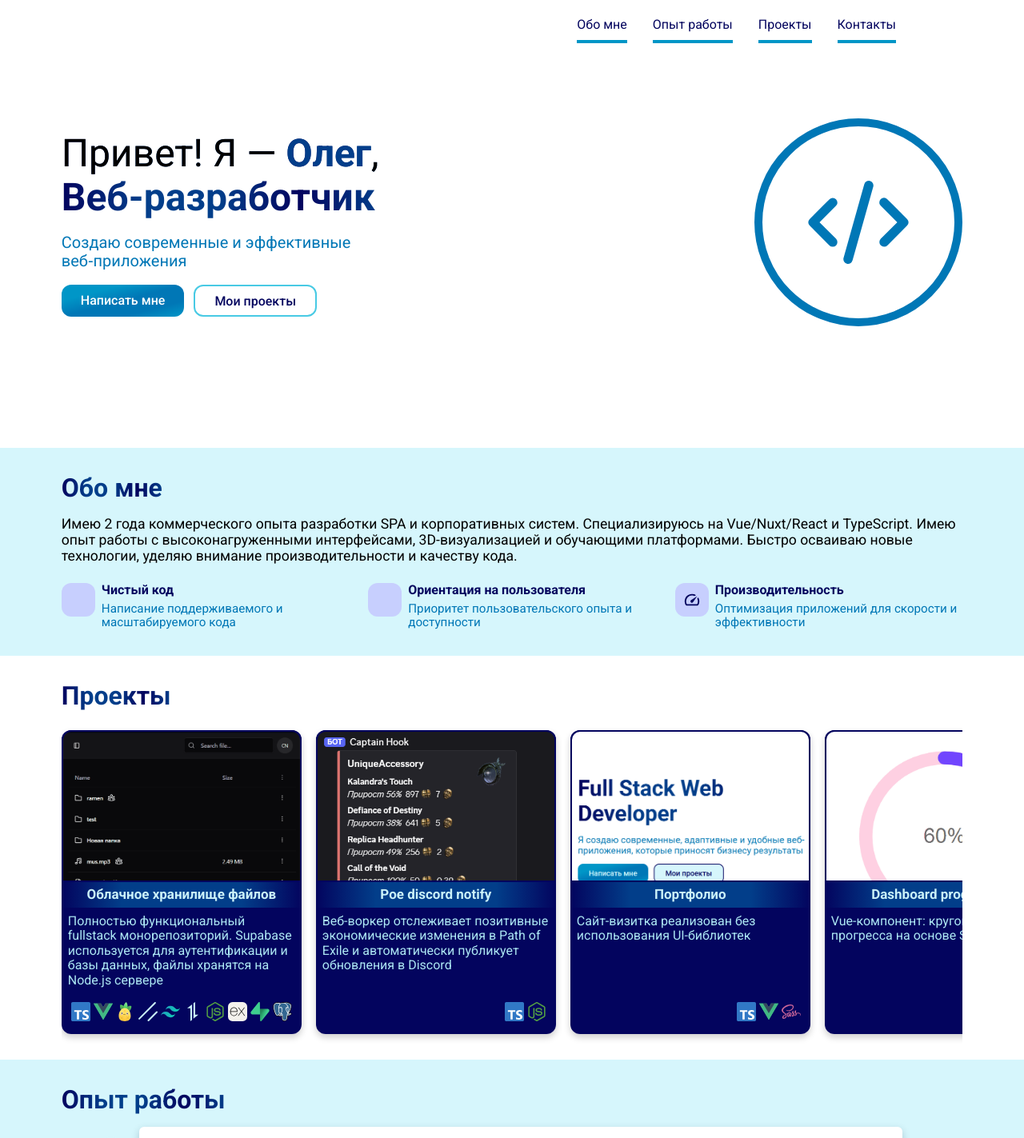
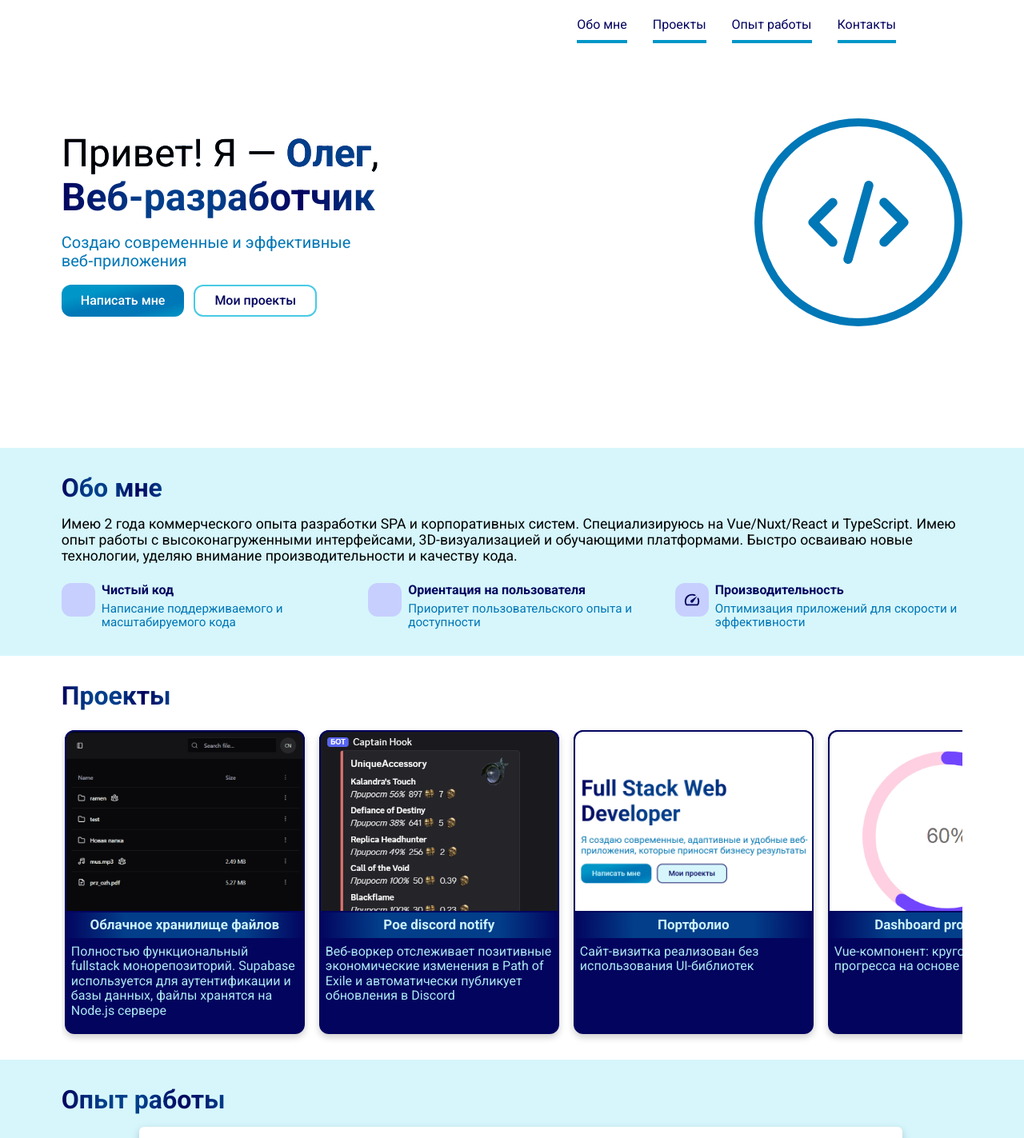
Before and after one commit to kolhov/CV_2, a Vue app: page / in a window 1280 px wide. Shown: the top 1423 px of the page at 80% size. Built offline with nearby package versions, Linux system fonts and the light colour scheme; some icons are missing.

Commit message:
update projects

```diff
--- a/src/components/about/About.vue
+++ b/src/components/about/About.vue
@@ -15,7 +15,7 @@ import { Icon } from "@iconify/vue";
           <Icon :icon="x.icon" class="accent__icon"></Icon>
           <div class="accent__text">
             <h4>{{ x.title }}</h4>
-            <p>{{ x.describtion }}</p>
+            <p>{{ x.description }}</p>
           </div>
         </div>
       </div>
--- a/src/components/button/Button.vue
+++ b/src/components/button/Button.vue
@@ -19,7 +19,8 @@ const { active = null } = defineProps<ButtonProps>();
 </template>
 <style lang="scss" scoped>
 .btn {
-  padding: 10px 24px;
+
+  padding: 0px 24px;
   border: none;
   border-radius: $main-round;
   background-image: linear-gradient(
--- a/src/components/navigation/NavigationBar.vue
+++ b/src/components/navigation/NavigationBar.vue
@@ -2,10 +2,10 @@
 import { strings } from "@/data";
 
 const navLinks = [
-  { title: strings.page.about, anchore: "#about" },
-  { title: strings.page.work, anchore: "#jobs" },
-  { title: strings.page.projects, anchore: "#projects" },
-  { title: strings.page.contacts, anchore: "#contacts" },
+  { title: strings.page.about, anchor: "#about" },
+  { title: strings.page.projects, anchor: "#projects" },
+  { title: strings.page.work, anchor: "#jobs" },
+  { title: strings.page.contacts, anchor: "#contacts" },
 ];
 </script>
 
@@ -13,8 +13,8 @@ const navLinks = [
   <nav class="navigation">
     <a
       v-for="link in navLinks"
-      :key="link.anchore"
-      :href="link.anchore"
+      :key="link.anchor"
+      :href="link.anchor"
       class="navigation__link"
     >
       {{ link.title }}
--- a/src/components/projects/Projects.vue
+++ b/src/components/projects/Projects.vue
@@ -3,6 +3,8 @@ import type { Project } from "@/lib/locale.types";
 import { strings } from "@/data";
 import FlipCard from "../flip-card/FlipCard.vue";
 import IconResolver from "../icon-resolver/IconResolver.vue";
+import Tooltip from "../tooltip/Tooltip.vue";
+import Button from "../button/Button.vue";
 
 defineProps<{ data: Project[] }>();
 </script>
@@ -19,14 +21,6 @@ defineProps<{ data: Project[] }>();
               {{ project.name }}
             </h4>
             <div class="front__description">{{ project.description }}</div>
-            <div class="front__stack">
-              <IconResolver
-                v-for="value in project.stack"
-                :icon="value"
-                :key="value"
-                class="icon"
-              />
-            </div>
           </div>
         </template>
         <template #back>
@@ -34,8 +28,30 @@ defineProps<{ data: Project[] }>();
             <ul class="features">
               <li v-for="(value, index) in project.features" :key="index">
                 {{ value }}
+                <div class="divider--horizontal"></div>
               </li>
             </ul>
+            <div>
+              <div class="back__stack">
+                <Tooltip
+                  v-for="value in project.stack"
+                  :key="value"
+                  :text="value"
+                >
+                  <IconResolver :icon="value" class="icon" />
+                </Tooltip>
+              </div>
+              <div class="back__src">
+                <a :href="project.github" target="_blank">
+                  <Button type="secondary" class="back__button">
+                    Source
+                  </Button>
+                </a>
+                <a v-if="project.demo" :href="project.demo" target="_blank">
+                  <Button type="secondary" class="back__button"> Demo </Button>
+                </a>
+              </div>
+            </div>
           </div>
         </template>
       </FlipCard>
@@ -46,6 +62,7 @@ defineProps<{ data: Project[] }>();
 <style lang="scss" scoped>
 .projects {
   margin-top: 24px;
+  padding-left: 4px;
   display: flex;
   justify-content: space-between;
   gap: 18px;
@@ -61,18 +78,9 @@ defineProps<{ data: Project[] }>();
     width: 100%;
     object-fit: cover;
     object-position: top left;
-    height: 50%;
+    height: 60%;
 
     border: 2px solid $main-1;
-  }
-
-  &__stack {
-    position: absolute;
-    bottom: 16px;
-    right: 12px;
-
-    display: flex;
-    gap: 4px;
   }
 
   &__title {
@@ -103,12 +111,50 @@ defineProps<{ data: Project[] }>();
 }
 
 .back {
+  display: flex;
+  flex-direction: column;
+  justify-content: space-between;
+  padding: 12px;
   text-align: start;
+  height: 100%;
+  background-color: $main-9;
+  border-radius: $main-round;
 
   .features {
+    text-align: start;
+    display: flex;
+    flex-direction: column;
+    gap: 6px;
+
+    padding: 0;
+    margin: 0;
     font-size: 14px;
-    color: $main-9;
-    padding-left: 18px;
+    color: $main-1;
+
+    list-style: none;
+
+    div {
+      margin-top: 6px;
+    }
+  }
+
+  &__stack {
+    display: flex;
+    justify-content: end;
+    flex-wrap: wrap;
+
+    gap: 4px;
+    padding: 4px 0 0 20%;
+  }
+
+  &__src {
+    display: flex;
+    gap: 4px;
+  }
+
+  &__button {
+    height: 28px;
+    font-size: 13px;
   }
 }
 .icon {
--- a/src/components/tooltip/Tooltip.vue
+++ b/src/components/tooltip/Tooltip.vue
@@ -14,6 +14,7 @@ defineProps<TooltipProps>();
 
 <style lang="scss" scoped>
 .tooltip {
+  pointer-events: hover;
   $tipColor: white;
 
   display: inline-block;
--- a/src/data.ts
+++ b/src/data.ts
@@ -26,17 +26,17 @@ export const strings: Profile = {
     accents: [
       {
         title: "Чистый код",
-        describtion: "Написание поддерживаемого и масштабируемого кода",
+        description: "Написание поддерживаемого и масштабируемого кода",
         icon: "mingcute:code-line",
       },
       {
         title: "Ориентация на пользователя",
-        describtion: "Приоритет пользовательского опыта и доступности",
+        description: "Приоритет пользовательского опыта и доступности",
         icon: "solar:pallete-2-linear",
       },
       {
         title: "Производительность",
-        describtion: "Оптимизация приложений для скорости и эффективности",
+        description: "Оптимизация приложений для скорости и эффективности",
         icon: "material-symbols:speed-outline",
       },
     ],
@@ -173,15 +173,20 @@ export const strings: Profile = {
       features: [
         "Тонкая настройка выбора разделов экономики",
         "Задание порогового значения для реагирования на ценовой рост",
+        "Подгрузка иллюстраций предметов",
+        "Конвертация цен в разные валюты",
       ],
       stack: [StackEnum.TS, StackEnum.Node],
     },
     {
       name: "Портфолио",
-      github: "https://github.com/kolhov/CV",
+      github: "https://github.com/kolhov/CV_2",
       image: "port1.png",
       description: "Сайт-визитка реализован без использования UI-библиотек",
-      features: [],
+      features: [
+        "Никаких внешних UI библиотек",
+        "Только CSS, SCSS и JavaScript",
+      ],
       stack: [StackEnum.TS, StackEnum.Vue, StackEnum.SASS],
     },
     {
@@ -194,7 +199,7 @@ export const strings: Profile = {
       features: [
         "Отладочный сайт, обеспечивающий проверку всех сценариев работы компонента",
         "Два режима визуализации: кольцевой и дашборд",
-        "Система оповещений при возникновении ошибок и предупреждений",
+        "Система для оповещений об ошибках и предупреждений",
         "Интерфейс полностью анимирован",
       ],
       stack: [StackEnum.TS, StackEnum.Vue],
--- a/src/lib/locale.types.ts
+++ b/src/lib/locale.types.ts
@@ -23,7 +23,7 @@ export interface About {
 
 export interface Accent {
   title: string;
-  describtion: string;
+  description: string;
   icon: string;
 }
 
```
